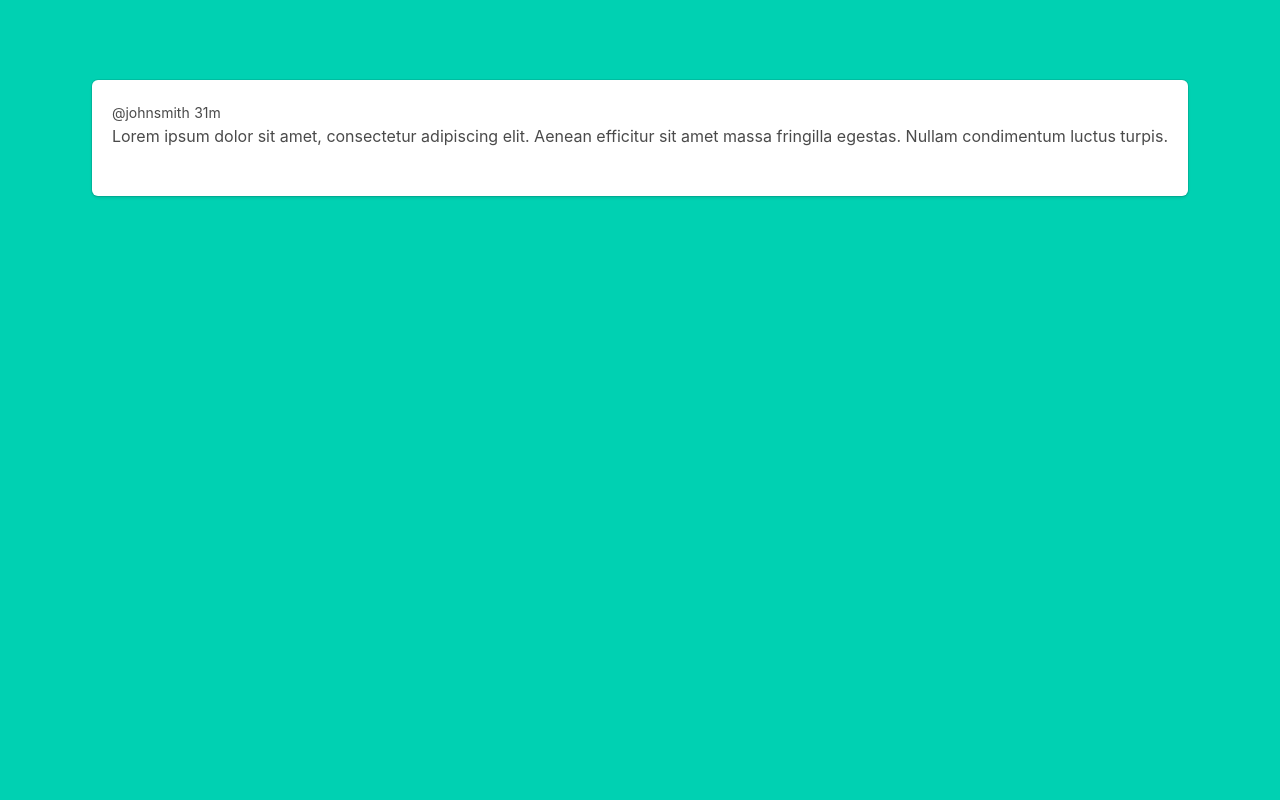
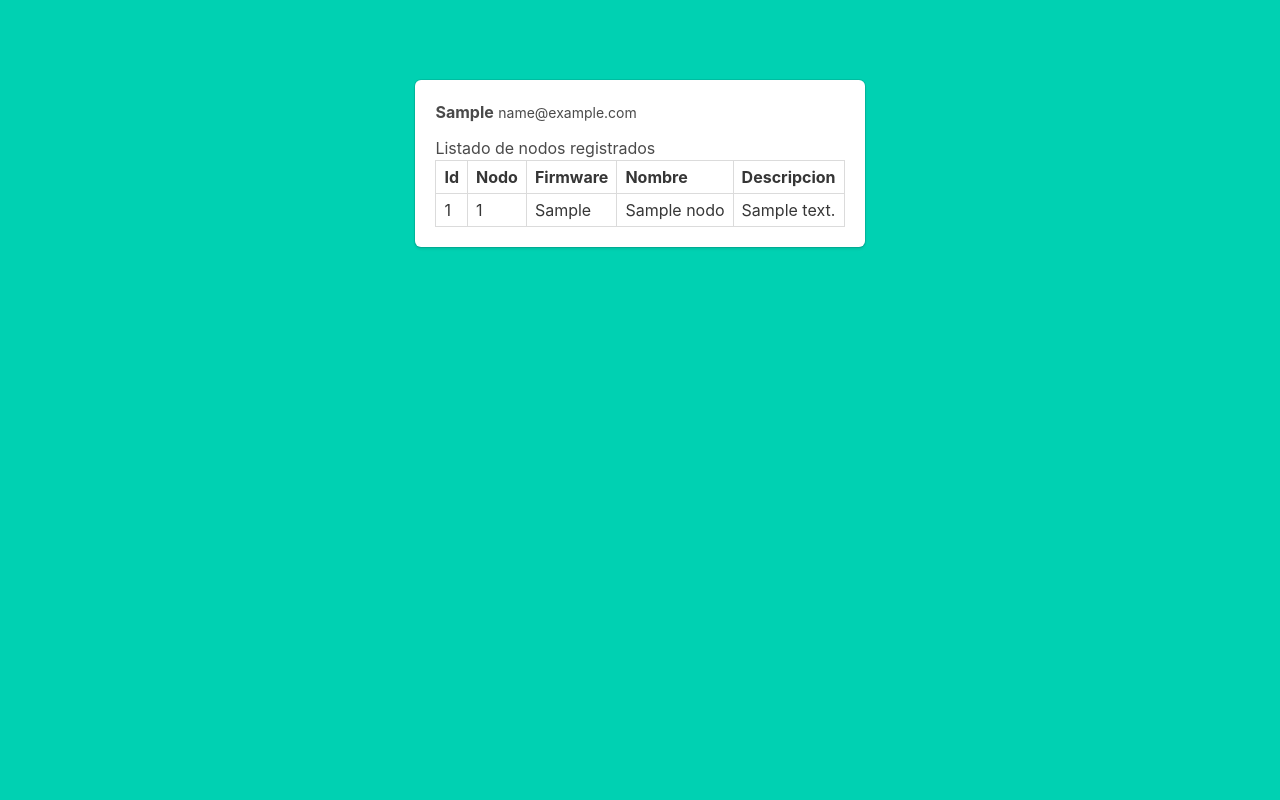
Before and after one commit to julespi/TdPII-webserver, a Flask app: page /profile in a window 1280 px wide. Shown: the part 52-852 px from the top of the page. Run offline with Flask 2, Linux system fonts and the light colour scheme; a user stored in the database is signed in; tables that the repository leaves empty hold one stand-in row (values such as "Sample post"); some libraries are stand-ins or nearby versions.

Commit message:
inicio de la documentacion del codigo

```diff
--- a/app/__init__.py
+++ b/app/__init__.py
@@ -7,9 +7,10 @@ from flask_marshmallow import Marshmallow
 db = SQLAlchemy()
 ma = Marshmallow()
 
+
 def create_app():
     app = Flask(__name__)
-    app.config.from_object('config.DevJulian')
+    app.config.from_object('config.Development')
     db.init_app(app)
 
     login_manager = LoginManager()
--- a/app/auth.py
+++ b/app/auth.py
@@ -40,7 +40,12 @@ def login_post():
 @auth.route('/profile')
 @login_required
 def profile():
-    return render_template('profile.html', name=current_user.razonSocial, nodos=Nodo.query.filter_by(id_cliente=current_user.id))
+    return render_template('profile.html',
+                           nombre=current_user.razonSocial,
+                           email=current_user.email,
+                           nodos=Nodo.query.filter_by(
+                               id_cliente=current_user.id)
+                           )
 
 
 @auth.route('/signup')
--- a/app/templates/profile.html
+++ b/app/templates/profile.html
@@ -6,30 +6,33 @@
     <div class="media-content">
       <div class="content">
         <p>
-            <strong>{{ data }}</strong> <small>@johnsmith</small> <small>31m</small>
-            <br>
-            Lorem ipsum dolor sit amet, consectetur adipiscing elit. Aenean efficitur sit amet massa fringilla egestas. Nullam condimentum luctus turpis.
+          <strong>{{ nombre }}</strong> <small>{{ email }}</small>
         </p>
       </div>
-        <nav class="level is-mobile">
-          <div class="level-left">
-            <a class="level-item" aria-label="reply">
-              <span class="icon is-small">
-                <i class="fas fa-reply" aria-hidden="true"></i>
-              </span>
-            </a>
-            <a class="level-item" aria-label="retweet">
-              <span class="icon is-small">
-                <i class="fas fa-retweet" aria-hidden="true"></i>
-              </span>
-            </a>
-            <a class="level-item" aria-label="like">
-              <span class="icon is-small">
-                <i class="fas fa-heart" aria-hidden="true"></i>
-              </span>
-            </a>
-          </div>
-        </nav>
+      <h2>Listado de nodos registrados</h2>
+      <table class="table is-bordered is-striped is-narrow is-hoverable is-narrow">
+         <thead>
+            <tr>
+               <th>Id    </th>
+               <th>Nodo    </th>
+               <th>Firmware    </th>
+               <th>Nombre    </th>
+               <th>Descripcion    </th>
+            </tr>
+         </thead>
+
+         <tbody>
+            {% for temp in nodos %}
+               <tr>
+                  <td>{{ temp.id }}</td>
+                  <td>{{ temp.nodo }}</td>
+                  <td>{{ temp.firmware}}</td>
+                  <td>{{ temp.nombre}}</td>
+                  <td>{{ temp.descripcion}}</td>
+               </tr>
+            {% endfor %}
+         </tbody>
+      </table>
     </div>
   </article>
 </div>
```
Also changed, not shown: app/main.py (+95 -4 lines), app/models.py (+29 -2 lines), config.py (+4 -11 lines), 2 other files. Lines whose indentation alone changed are shown as unchanged.
